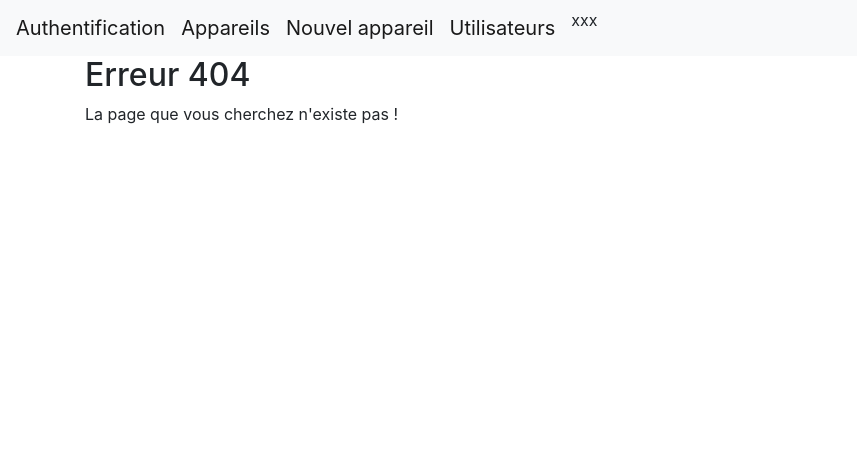
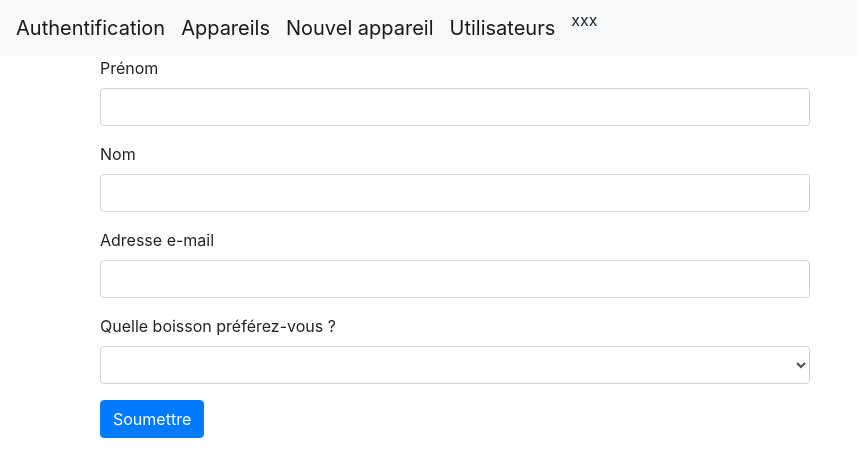
Before and after one commit to ChaimaBenYounes/OC-project-Angular, an Angular app: page /new-user in a window 1280 px wide. Before the commit this address led to /not-found. Shown: the top 476 px of the page, without its empty margins (0-857 px from the left). Built offline with nearby package versions, Linux system fonts and the light colour scheme.

Commit message:
[add] create new user

```diff
--- a/src/app/app.module.ts
+++ b/src/app/app.module.ts
@@ -23,6 +23,7 @@ const appRoutes: Routes = [
   { path: 'appareils/:id',canActivate: [AuthGuard], component: SingleAppareilComponent },
   { path: 'auth', component: AuthComponent },
   { path: 'users', component:UserListComponent},
+  { path: 'new-user', component: NewUserComponent },
   { path: '', component: AppareilViewComponent },
   { path: 'not-found', component: FourOhFourComponent },
   { path: '**', redirectTo: 'not-found' }
--- a/src/app/new-user/new-user.component.html
+++ b/src/app/new-user/new-user.component.html
@@ -1,3 +1,24 @@
-<p>
-  new-user works!
-</p>
+<div class="col-sm-8 col-sm-offset-2">
+    <form [formGroup]="userForm" (ngSubmit)="onSubmitForm()">
+      <div class="form-group">
+        <label for="firstName">Prénom</label>
+        <input type="text" id="firstName" class="form-control" formControlName="firstName">
+      </div>
+      <div class="form-group">
+        <label for="lastName">Nom</label>
+        <input type="text" id="lastName" class="form-control" formControlName="lastName">
+      </div>
+      <div class="form-group">
+        <label for="email">Adresse e-mail</label>
+        <input type="text" id="email" class="form-control" formControlName="email">
+      </div>
+      <div class="form-group">
+        <label for="drinkPreference">Quelle boisson préférez-vous ?</label>
+        <select id="drinkPreference" class="form-control" formControlName="drinkPreference">
+          <option value="jus d\'orange">Jus d'orange</option>
+          <option value="jus de mangue">Jus de mangue</option>
+        </select>
+      </div>
+      <button type="submit" class="btn btn-primary">Soumettre</button>
+    </form>
+</div>
--- a/src/app/new-user/new-user.component.ts
+++ b/src/app/new-user/new-user.component.ts
@@ -1,4 +1,8 @@
 import { Component, OnInit } from '@angular/core';
+import { FormBuilder, FormGroup } from '@angular/forms';
+import { Router } from '@angular/router';
+import { UserService } from '../services/user.service';
+import { User } from '../models/user.model';
 
 @Component({
   selector: 'app-new-user',
@@ -7,9 +11,35 @@ import { Component, OnInit } from '@angular/core';
 })
 export class NewUserComponent implements OnInit {
 
-  constructor() { }
+  userForm: FormGroup;
+
+  constructor(private formBuilder: FormBuilder,
+              private userService: UserService,
+              private router: Router) { }
 
   ngOnInit() {
+    this.initForm();
+  }
+
+  initForm() {
+    this.userForm = this.formBuilder.group({
+      firstName: '',
+      lastName: '',
+      email: '',
+      drinkPreference: ''
+    });
+  }
+
+  onSubmitForm() {
+    const formValue = this.userForm.value;
+    const newUser = new User(
+      formValue['firstName'],
+      formValue['lastName'],
+      formValue['email'],
+      formValue['drinkPreference']
+    );
+    this.userService.addUser(newUser);
+    this.router.navigate(['/users']);
   }
 
 }
--- a/src/app/services/user.service.ts
+++ b/src/app/services/user.service.ts
@@ -1,12 +1,20 @@
 import { User } from '../models/user.model';
 import { Subject } from 'rxjs';
+import { UserListComponent } from '../user-list/user-list.component';
 
 export class UserService {
   private users: User[];
   userSubject = new Subject<User[]>();
 
+  constructor(){
+    this.users = [
+      new User('Will', 'Alexander', 'will@will.com', 'jus d\'orange', ['coder', 'boire du café']),
+      new User('Will', 'Alexander', 'will@will.com', 'jus d\'orange', ['coder', 'boire du café']),
+      new User('Will', 'Alexander', 'will@will.com', 'jus d\'orange', ['coder', 'boire du café']),
+    ];
+  }
   emitUsers() {
-    this.userSubject.next(this.users.slice());
+    return this.userSubject.next(this.users.slice());
   }
 
   addUser(user: User) {
--- a/src/app/user-list/user-list.component.ts
+++ b/src/app/user-list/user-list.component.ts
@@ -10,14 +10,17 @@ import { UserService } from '../services/user.service';
 })
 export class UserListComponent implements OnInit {
 
-  private users: User[] = [
-    new User('Will', 'Alexander', 'will@will.com', 'jus d\'orange', ['coder', 'boire du café']),
-    new User('Will', 'Alexander', 'will@will.com', 'jus d\'orange', ['coder', 'boire du café']),
-    new User('Will', 'Alexander', 'will@will.com', 'jus d\'orange', ['coder', 'boire du café']),
-  ];
+  users: User[];
   userSubscription: Subscription;
 
-  constructor(private userService : UserService) { }
+  constructor(private userService : UserService) {
+    this.userSubscription = this.userService.userSubject.subscribe(
+      ( users : User[]) => {
+        this.users = users;
+      }
+    );
+    this.userService.emitUsers();
+  }
 
   ngOnInit() {
     this.userSubscription = this.userService.userSubject.subscribe(
@@ -25,7 +28,7 @@ export class UserListComponent implements OnInit {
         this.users = users;
       }
     );
-    //this.userService.emitUsers();
+    this.userService.emitUsers();
   }
 
   ngOnDestroy(){
```
Also changed, not shown: 1 other file (tests, documents, lock files or other folders).
